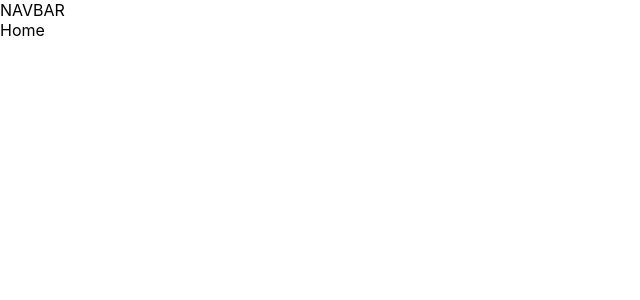
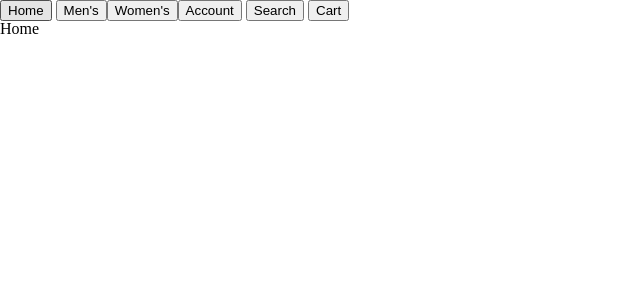
Before and after one commit to joshbrogdon5/Clothing-Site, a React (Create React App) app in the folder clothing-site/: page /#/ in a window 1280 px wide. Shown: the top 300 px of the page, without its empty margins (0-640 px from the left). Built offline with nearby package versions, Linux system fonts and the light colour scheme.

Commit message:
nav bar buttons

```diff
--- a/clothing-site/src/App.js
+++ b/clothing-site/src/App.js
@@ -1,5 +1,6 @@
 import React, { Component } from 'react';
 import routes from './routes';
+import './reset.css';
 
 class App extends Component {
   render() {
--- a/clothing-site/src/components/Nav/Nav.js
+++ b/clothing-site/src/components/Nav/Nav.js
@@ -1,13 +1,19 @@
-import React, { Component } from 'react'
+import React, { Component } from 'react';
+import {withRouter, Link} from 'react-router-dom';
 
 class Nav extends Component {
   render() {
     return (
       <div>
-        NAVBAR
+        <Link to='/'><button>Home</button></Link> {/*replace with image later*/}
+        <button>Men's</button>
+        <button>Women's</button>
+        <button>Account</button> {/*replace with image later*/}
+        <button>Search</button> {/*replace with image later*/}
+        <button>Cart</button> {/*replace with image later*/}
       </div>
     )
   }
 }
 
-export default Nav;
+export default withRouter(Nav);
--- /dev/null
+++ b/clothing-site/src/reset.css
@@ -0,0 +1,43 @@
+html, body, div, span, applet, object, iframe,
+h1, h2, h3, h4, h5, h6, p, blockquote, pre,
+a, abbr, acronym, address, big, cite, code,
+del, dfn, em, img, ins, kbd, q, s, samp,
+small, strike, strong, sub, sup, tt, var,
+b, u, i, center,
+dl, dt, dd, ol, ul, li,
+fieldset, form, label, legend,
+table, caption, tbody, tfoot, thead, tr, th, td,
+article, aside, canvas, details, embed,
+figure, figcaption, footer, header, hgroup,
+menu, nav, output, ruby, section, summary,
+time, mark, audio, video {
+	margin: 0;
+	padding: 0;
+	border: 0;
+	font-size: 100%;
+	font: inherit;
+	vertical-align: baseline;
+}
+/* HTML5 display-role reset for older browsers */
+article, aside, details, figcaption, figure,
+footer, header, hgroup, menu, nav, section {
+	display: block;
+}
+body {
+	line-height: 1;
+}
+ol, ul {
+	list-style: none;
+}
+blockquote, q {
+	quotes: none;
+}
+blockquote:before, blockquote:after,
+q:before, q:after {
+	content: '';
+	content: none;
+}
+table {
+	border-collapse: collapse;
+	border-spacing: 0;
+}
```
